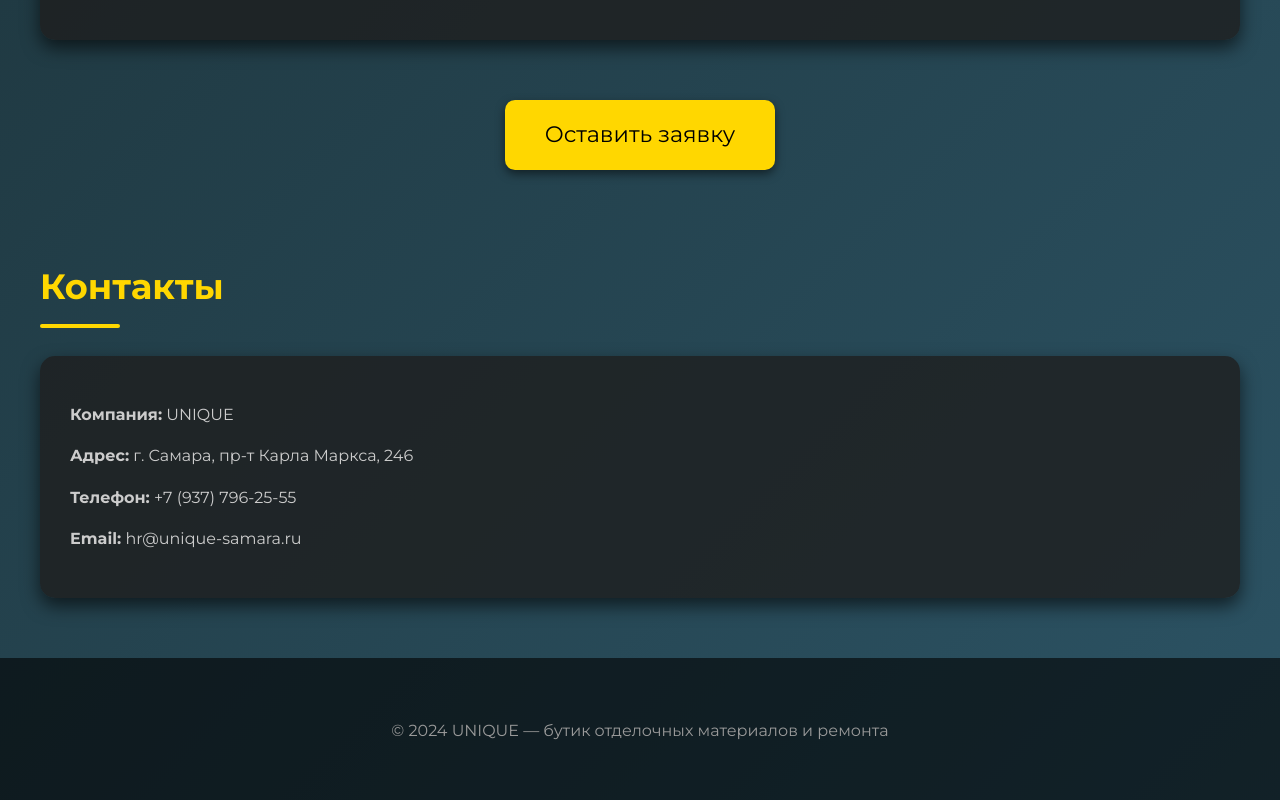
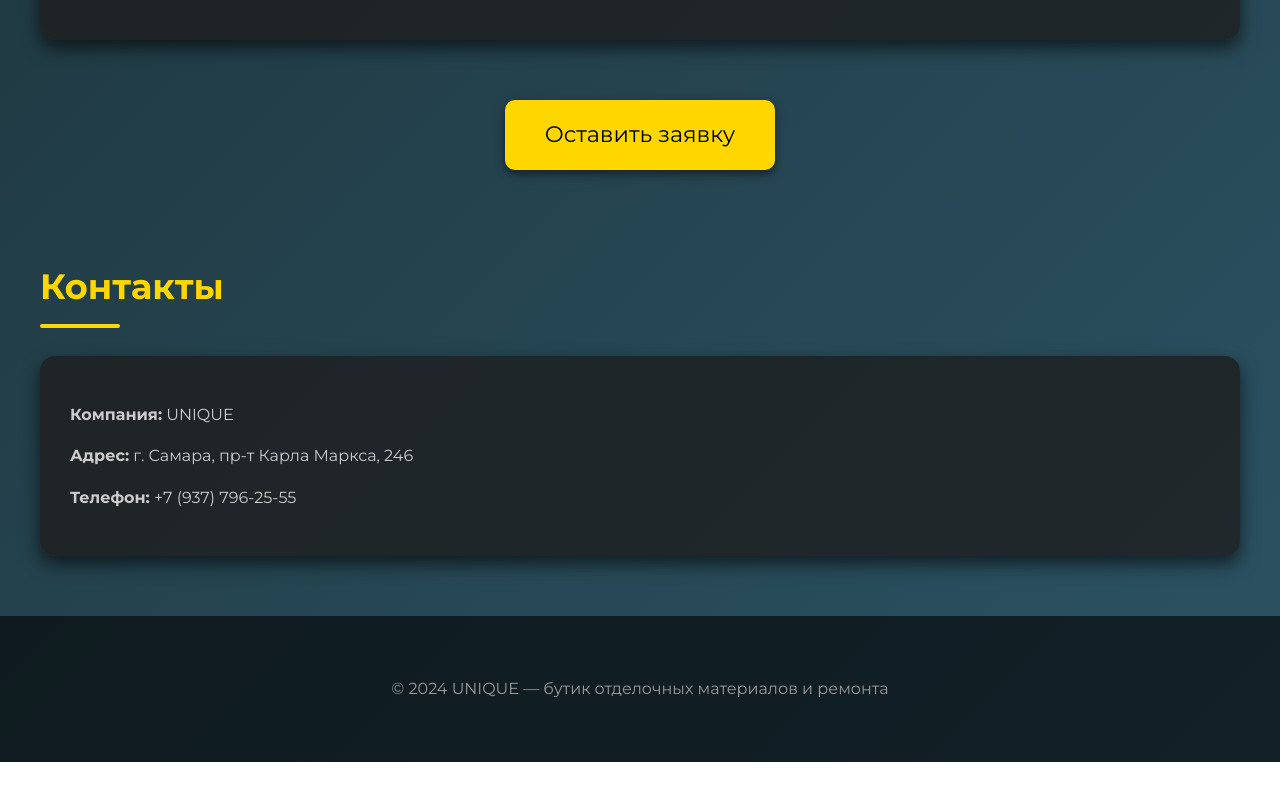
Before and after one commit to AnastasiaSokovykh/uniquesmr.github.io, a plain HTML site: page index.html in a window 1280 px wide. Shown: the part 2089-2889 px from the top of the page. After the commit the page ends 2851 px from the top, so only its background shows below. Drawn offline with Linux system fonts and the light colour scheme.

Commit message:
Update index.html

```diff
--- a/index.html
+++ b/index.html
@@ -245,8 +245,7 @@ footer p {
       <p><strong>Компания:</strong> UNIQUE</p>
       <p><strong>Адрес:</strong> г. Самара, пр-т Карла Маркса, 246</p>
       <p><strong>Телефон:</strong> <a href="tel:+79377962555">+7 (937) 796-25-55</a></p>
-      <p><strong>Email:</strong> <a href="mailto:hr@unique-samara.ru">hr@unique-samara.ru</a></p>
-    </div>
+      </div>
   </section>
 
 <!-- Подвал -->
```
